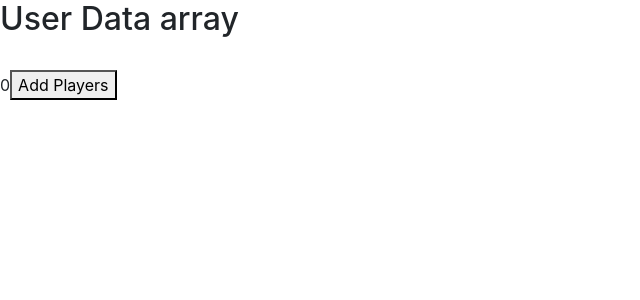
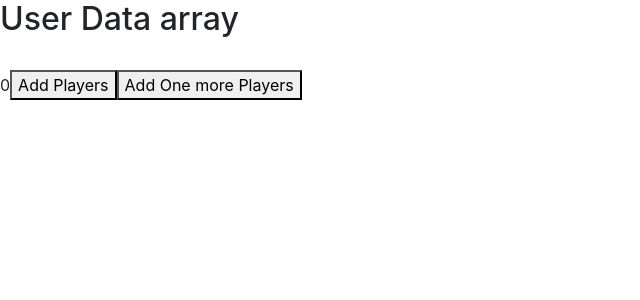
Before and after one commit to princystephany/Experimenting-React, a React (Create React App) app: page / in a window 1280 px wide. Shown: the top 300 px of the page, without its empty margins (0-640 px from the left). Built offline with nearby package versions, Linux system fonts and the light colour scheme.

Commit message:
Arrays spread operator

```diff
--- a/src/component/Arrays.jsx
+++ b/src/component/Arrays.jsx
@@ -12,6 +12,12 @@ import {useState} from "react";
     const addPlayers = () => {
         setData(items);
     };
+
+    const addOnePlayer = () => {
+        const bowler = ["natrajan"];
+        setData([...data, bowler]);
+    };
+
     return (
      <>
     <h2>User Data array</h2>
@@ -21,6 +27,8 @@ import {useState} from "react";
     })}
    <button  onClick={addPlayers}>Add Players
    </button>
+   <button  onClick={addOnePlayer}>Add One more Players
+   </button>
 
       </>
     );
```
